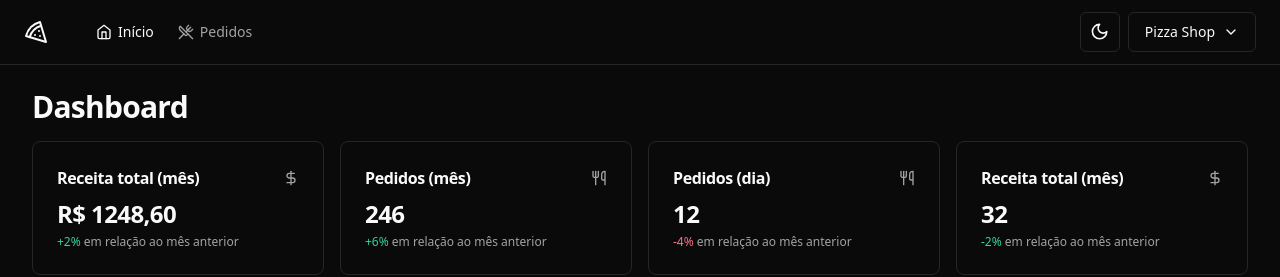
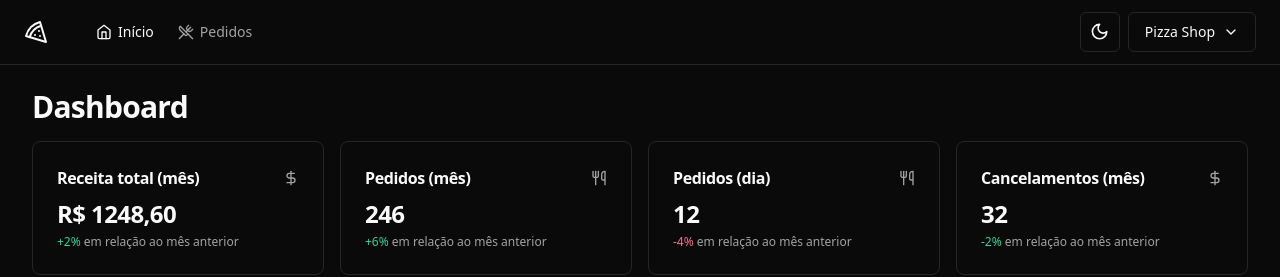
Before and after one commit to davipess93/pizzashop-web, a React (Vite) app: page / in a window 1280 px wide. Shown: the top 277 px of the page. Built offline with nearby package versions, Linux system fonts and the light colour scheme; no server answers.

Commit message:
Autentição do usuário

```diff
--- a/package.json
+++ b/package.json
@@ -39,7 +39,7 @@
   "devDependencies": {
     "@rocketseat/eslint-config": "^2.1.0",
     "@types/node": "^20.10.4",
-    "@types/react": "^18.2.43",
+    "@types/react": "^18.2.45",
     "@types/react-dom": "^18.2.17",
     "@vitejs/plugin-react": "^4.2.1",
     "autoprefixer": "^10.4.16",
@@ -48,7 +48,7 @@
     "postcss": "^8.4.32",
     "prettier-plugin-tailwindcss": "^0.5.9",
     "tailwindcss": "^3.3.6",
-    "typescript": "^5.2.2",
+    "typescript": "^5.3.3",
     "vite": "^5.0.8"
   }
 }
--- /dev/null
+++ b/src/api/sign-in.ts
@@ -0,0 +1,9 @@
+import { api } from '@/lib/axios'
+
+export interface SignInBody {
+  email: string
+}
+
+export async function signIn({ email }: SignInBody) {
+  await api.post('/authenticate', { email })
+}
--- a/src/pages/app/dashboard/month-canceled-orders-amount-card.tsx
+++ b/src/pages/app/dashboard/month-canceled-orders-amount-card.tsx
@@ -7,7 +7,7 @@ export function MonthCanceledOrdersAmountCard() {
     <Card>
       <CardHeader className="flex-row items-center justify-between space-y-0 pb-2">
         <CardTitle className="text-base font-semibold">
-          Receita total (mês)
+          Cancelamentos (mês)
         </CardTitle>
 
         <DollarSign className="h-4 w-4 text-muted-foreground" />
--- a/src/pages/auth/sign-in.tsx
+++ b/src/pages/auth/sign-in.tsx
@@ -1,9 +1,11 @@
+import { useMutation } from '@tanstack/react-query'
 import { Helmet } from 'react-helmet-async'
 import { useForm } from 'react-hook-form'
 import { Link } from 'react-router-dom'
 import { toast } from 'sonner'
 import { z } from 'zod'
 
+import { signIn } from '@/api/sign-in'
 import { Button } from '@/components/ui/button'
 import { Input } from '@/components/ui/input'
 import { Label } from '@/components/ui/label'
@@ -21,9 +23,13 @@ export function SignIn() {
     formState: { isSubmitting },
   } = useForm<SignInForm>()
 
+  const { mutateAsync: authenticate } = useMutation({
+    mutationFn: signIn,
+  })
+
   async function handleSignIn(data: SignInForm) {
     try {
-      await new Promise((resolve) => setTimeout(resolve, 2000))
+      await authenticate({ email: data.email })
 
       toast.success('Enviamos um link de autenticação para o seu e-mail.', {
         action: {
--- a/vite.config.ts
+++ b/vite.config.ts
@@ -1,6 +1,7 @@
 import path from 'node:path'
+
+import react from '@vitejs/plugin-react'
 import { defineConfig } from 'vite'
-import react from '@vitejs/plugin-react'
 
 // https://vitejs.dev/config/
 export default defineConfig({
```
Also changed, not shown: 2 other files (tests, documents, lock files or other folders).
